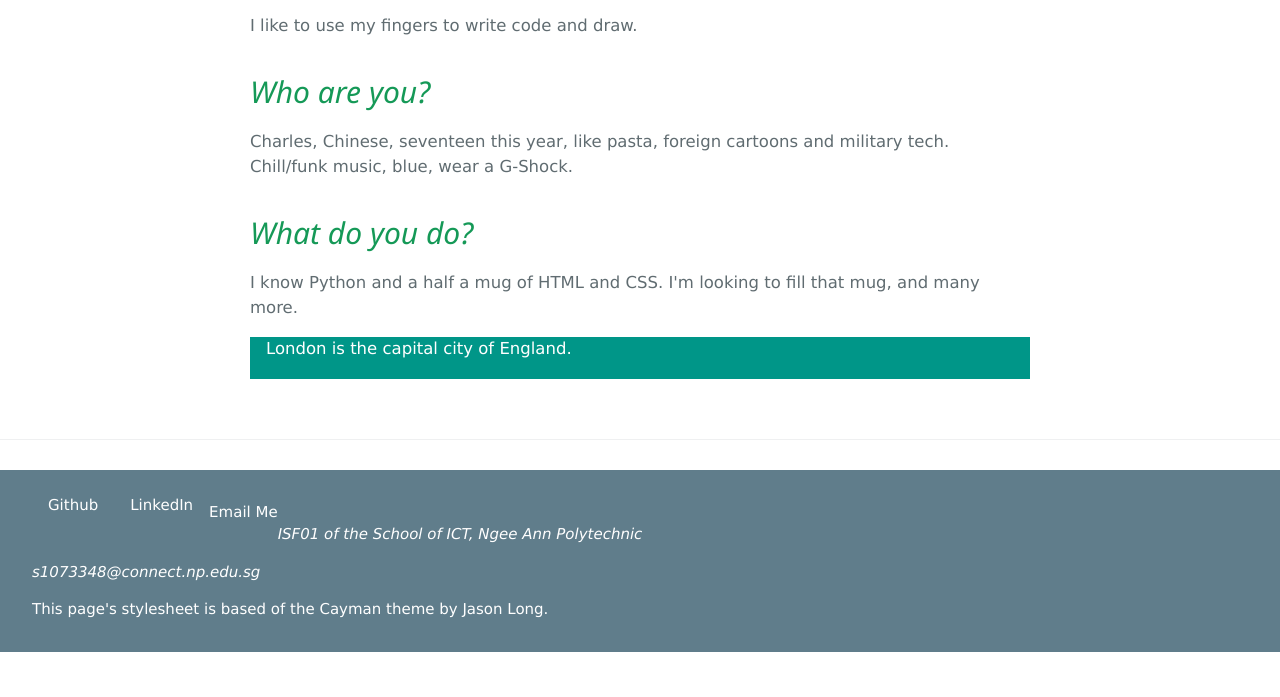
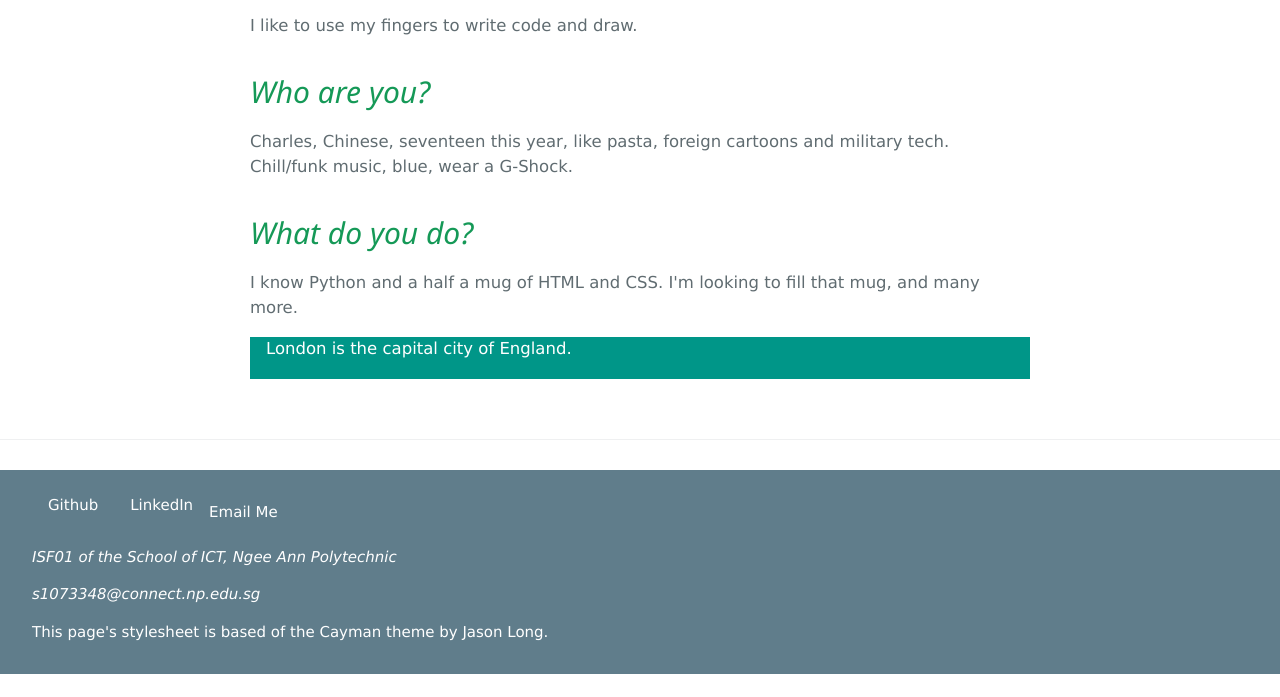
Before and after one commit to Sonvanelle/ePortfolio, a plain HTML site: page index.html in a window 1280 px wide. Shown: the part 431-1128 px from the top of the page. Before the commit the page ends 1105 px from the top, so only its background shows below. Drawn offline with Linux system fonts and the light colour scheme.

Commit message:
brrrbrrrrbbrrr

```diff
--- a/index.html
+++ b/index.html
@@ -49,7 +49,7 @@
           <span class="w3-text w3-tag w3-animate-opacity" style="position:absolute;left:0;bottom:18px">charles.chan99@gmail.com</span></p></li>
 
 
-          <p><i>     <br>ISF01 of the School of ICT, Ngee Ann Polytechnic</i></p>
+          <p><i>     <br><br>ISF01 of the School of ICT, Ngee Ann Polytechnic</i></p>
           <p><i>     s1073348@connect.np.edu.sg</i></p>
           <p>This page's stylesheet is based of the <a href="https://github.com/jasonlong/cayman-theme">Cayman theme</a> by <a href="https://twitter.com/jasonlong">Jason Long</a>.</p>
         </ul>
```
